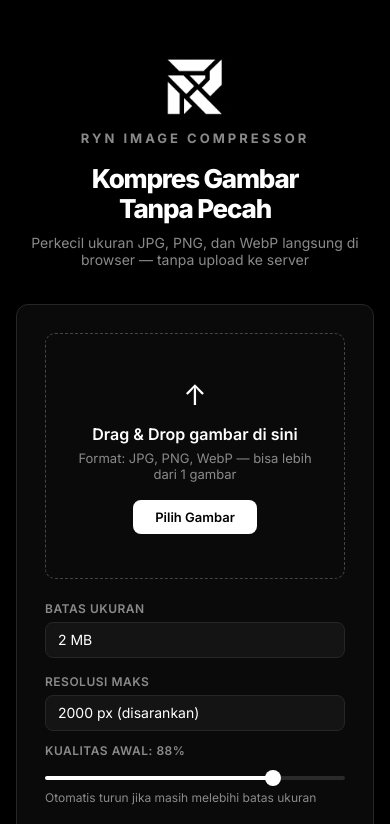
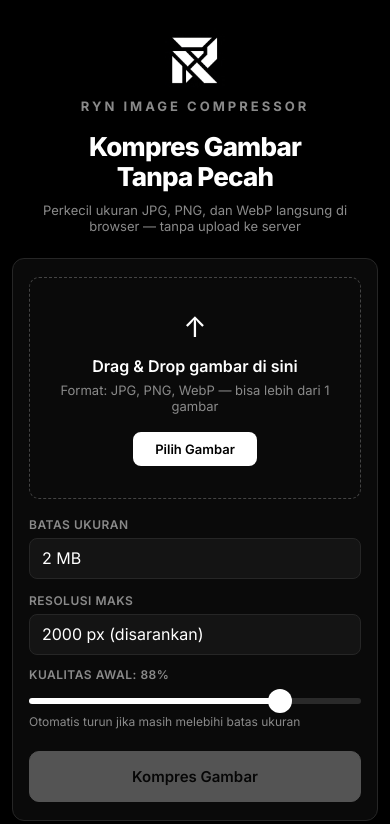
Before and after one commit to Ryn199/image-compressor, a plain HTML site: page index.html in a window 390 px wide. Shown: the top 824 px of the page. Drawn offline with Linux system fonts and the light colour scheme.

Commit message:
Improve mobile UI stability

```diff
--- a/index.html
+++ b/index.html
@@ -2,7 +2,7 @@
 <html lang="id">
 <head>
   <meta charset="UTF-8" />
-  <meta name="viewport" content="width=device-width, initial-scale=1.0" />
+  <meta name="viewport" content="width=device-width, initial-scale=1.0, viewport-fit=cover" />
   <title>Ryn Image Compressor – Kompres Gambar Online</title>
   <link rel="icon" href="logo.jpeg" />
   <meta name="description" content="Kompres gambar JPG, PNG, WebP langsung di browser. Cepat, privat, tanpa upload ke server." />
@@ -163,9 +163,32 @@
     .tips li::before { content: "–"; color: #fff; flex-shrink: 0; }
     .tips strong { color: #ddd; font-weight: 600; }
 
+    html { -webkit-text-size-adjust: 100%; }
+    body { overflow-x: hidden; width: 100%; }
+    .card, .tips { min-width: 0; }
+    .result-item { min-width: 0; }
+    .dl-btn { flex-shrink: 0; }
+
     @media (max-width: 480px) {
-      h1 { font-size: 26px; }
-      .settings { flex-direction: column; }
+      body { padding: 28px 12px 40px; padding-bottom: calc(40px + env(safe-area-inset-bottom)); }
+      header { margin-bottom: 24px; }
+      h1 { font-size: 26px; letter-spacing: -0.8px; }
+      .subtitle { font-size: 13px; padding: 0 8px; }
+      .logo img { width: 60px; height: 60px; }
+      .card { padding: 18px 16px; }
+      .tips { padding: 16px; }
+      #dropzone { padding: 32px 14px; }
+      .settings { flex-direction: column; gap: 14px; margin-top: 18px; }
+      .setting-group { min-width: 0; width: 100%; flex: none !important; }
+      select { font-size: 16px; padding: 11px 12px; }
+      .btn { padding: 15px; font-size: 15px; }
+      .result-item { flex-wrap: wrap; gap: 10px 12px; }
+      .result-thumb { width: 44px; height: 44px; }
+      .result-info { flex: 1 1 calc(100% - 60px); }
+      .dl-btn { width: 100%; text-align: center; padding: 10px; }
+      #dlGroup .btn { min-width: 0; flex: 1 1 100%; }
+      input[type=range] { height: 6px; }
+      input[type=range]::-webkit-slider-thumb { width: 24px; height: 24px; }
     }
   </style>
 </head>
```
